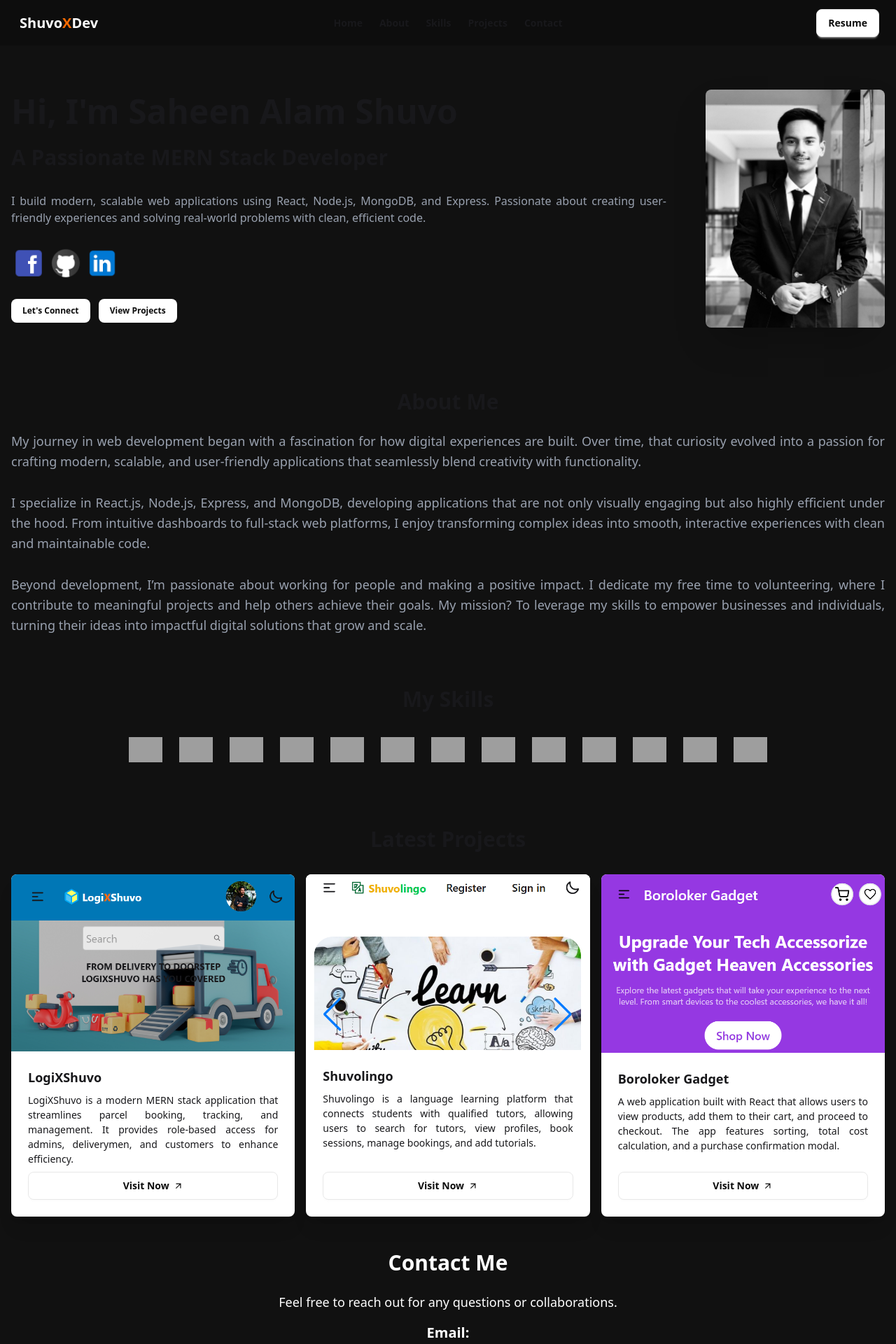
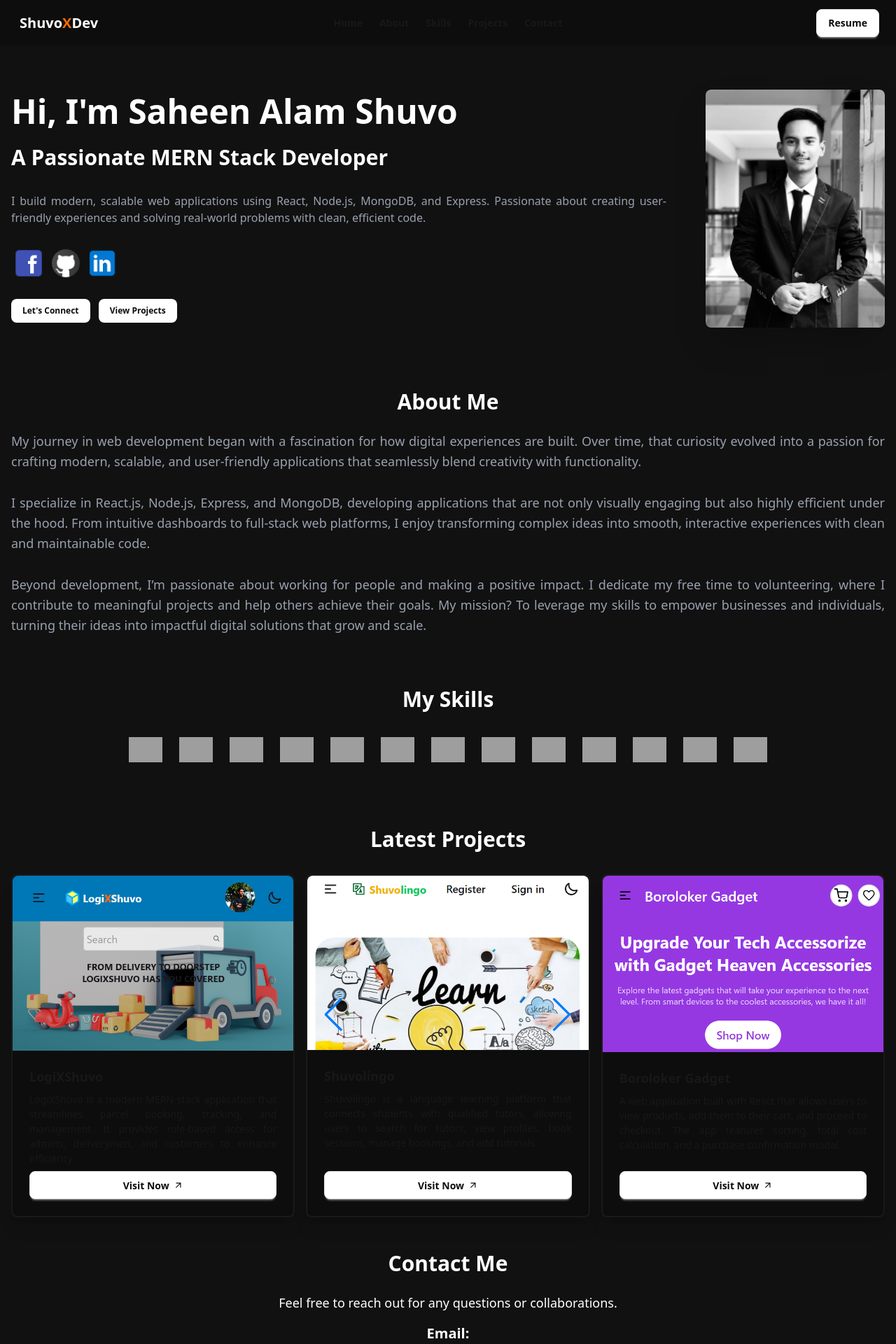
Before and after one commit to saheen-shuvo/my-portfolio, a React (Vite) app: page / in a window 1280 px wide. Shown: the top 1920 px of the page at 70% size. Built offline with nearby package versions, Linux system fonts and the light colour scheme; grey boxes are pictures that could not be loaded.

Commit message:
Bugs Fixed

```diff
--- a/src/components/About.jsx
+++ b/src/components/About.jsx
@@ -3,7 +3,7 @@ import React from "react";
 const About = () => {
   return (
     <div id="about" className="bg-[#111111] px-4 pt-2 md:pt-12 max-w-screen-xl mx-auto">
-      <h1 className="text-lg md:text-3xl font-bold text-center my-3 md:my-6">About Me</h1>
+      <h1 className="text-lg md:text-3xl font-bold text-center my-3 md:my-6 text-white">About Me</h1>
       <p className=" text-[10px] md:text-lg text-gray-400 text-justify leading-relaxed">
         My journey in web development began with a fascination for how digital experiences are built. Over time, that curiosity evolved into a passion for crafting modern, scalable, and user-friendly applications that seamlessly blend creativity with functionality.
         <br></br>
--- a/src/components/Footer.jsx
+++ b/src/components/Footer.jsx
@@ -4,7 +4,7 @@ const Footer = () => {
   return (
     <footer className="footer sm:footer-horizontal footer-center bg-[#0d0d0d] text-base-content p-4">
       <aside>
-        <p>
+        <p className="text-white">
           Copyright © {new Date().getFullYear()} - All right reserved.
         </p>
       </aside>
--- a/src/components/Into.jsx
+++ b/src/components/Into.jsx
@@ -16,10 +16,10 @@ const Into = () => {
           className="w-[120px] md:w-64 rounded-lg shadow-2xl"
         />
         <div>
-          <h1 className="text-[15px] md:text-5xl font-bold">
+          <h1 className="text-[15px] md:text-5xl font-bold text-white">
             Hi, I'm Saheen Alam Shuvo
           </h1>
-          <h1 className="text-[11px] md:text-3xl mt-1 md:mt-6 font-semibold">
+          <h1 className="text-[11px] md:text-3xl mt-1 md:mt-6 font-semibold text-white">
             A Passionate MERN Stack Developer
           </h1>
           <p className="text-[8px] md:text-base text-justify mt-2 md:py-6 md:pr-10 text-gray-400">
--- a/src/components/Navbar.jsx
+++ b/src/components/Navbar.jsx
@@ -26,7 +26,7 @@ const Navbar = () => {
     <div className="navbar fixed z-10 bg-opacity-30  bg-[#0d0d0d]">
       <div className="navbar-start">
         <div className="dropdown">
-          <div tabIndex={0} role="button" className="btn btn-ghost lg:hidden">
+          <div tabIndex={0} role="button" className="btn btn-ghost lg:hidden text-white">
             <svg
               xmlns="http://www.w3.org/2000/svg"
               className="h-5 w-5"
--- a/src/components/Projects.jsx
+++ b/src/components/Projects.jsx
@@ -6,13 +6,16 @@ import { MdArrowOutward } from "react-icons/md";
 
 const Projects = () => {
   return (
-    <div id="projects" className="bg-[#111111] px-4 pt-2 md:pt-12 max-w-screen-xl mx-auto">
-      <h1 className="text-lg md:text-3xl font-bold text-center my-3 md:my-8">
+    <div
+      id="projects"
+      className="bg-[#111111] px-4 pt-2 md:pt-12 max-w-screen-xl mx-auto"
+    >
+      <h1 className="text-lg md:text-3xl font-bold text-center my-3 md:my-8 text-white">
         Latest Projects
       </h1>
       <div className="grid gap-4 grid-cols-1 md:grid-cols-3">
         {/* PROJECT 1 */}
-        <div className="card card-compact  bg-base-100 shadow-xl">
+        <div className="card card-compact  bg-[#0d0d0d] shadow-xl border-[#1A1A1A] border-2">
           <figure>
             <img src={logixshuvoImg} alt="Shoes" />
           </figure>
@@ -35,7 +38,7 @@ const Projects = () => {
           </div>
         </div>
         {/* PROJECT 2 */}
-        <div className="card card-compact  bg-base-100 shadow-xl">
+        <div className="card card-compact  bg-[#0d0d0d] shadow-xl border-[#1A1A1A] border-2">
           <figure>
             <img src={shuvolingoImg} alt="Shoes" />
           </figure>
@@ -57,7 +60,7 @@ const Projects = () => {
           </div>
         </div>
         {/* PROJECT 3 */}
-        <div className="card card-compact  bg-base-100 shadow-xl">
+        <div className="card card-compact  bg-[#0d0d0d] shadow-xl border-[#1A1A1A] border-2">
           <figure>
             <img src={borolokerImg} alt="Shoes" />
           </figure>
--- a/src/components/Skills.jsx
+++ b/src/components/Skills.jsx
@@ -3,7 +3,7 @@ import React from "react";
 const Skills = () => {
   return (
     <div id="skills" className="bg-[#111111] px-4 pt-4 md:pt-12 max-w-screen-xl mx-auto">
-      <h1 className="text-lg md:text-3xl font-bold text-center my-3 md:my-6">My Skills</h1>
+      <h1 className="text-lg md:text-3xl font-bold text-center my-3 md:my-6 text-white">My Skills</h1>
       <div
         style={{
           display: "flex",
```
